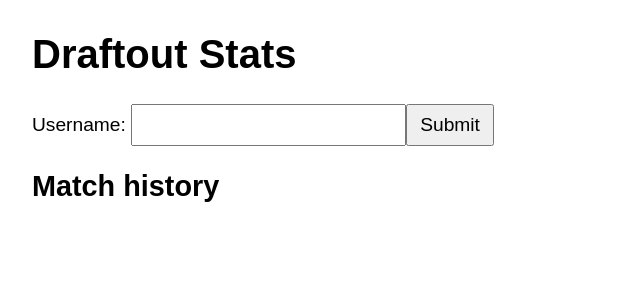
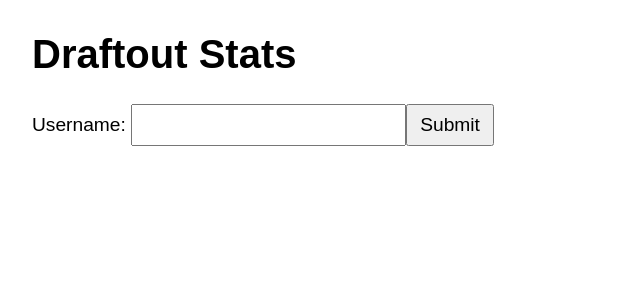
Before and after one commit to ai-ay-08/draftout-stats, a React (Vite) app in the folder frontend/: page / in a window 1280 px wide. Shown: the top 300 px of the page, without its empty margins (0-640 px from the left). Built offline with nearby package versions, Linux system fonts and the light colour scheme.

Commit message:
Fixing issue: "Match history" deleted so it doesn't show up when no user is inputted

```diff
--- a/frontend/src/app/App.jsx
+++ b/frontend/src/app/App.jsx
@@ -96,7 +96,6 @@ export default function App() {
 
             <div className="results-layout">
                 <section className="match-history">
-                    <h2>Match history</h2>
                     <ul>
                         {matches.map((match, index) => {
                             // Display the match history & the goal history for the selected match.
```
